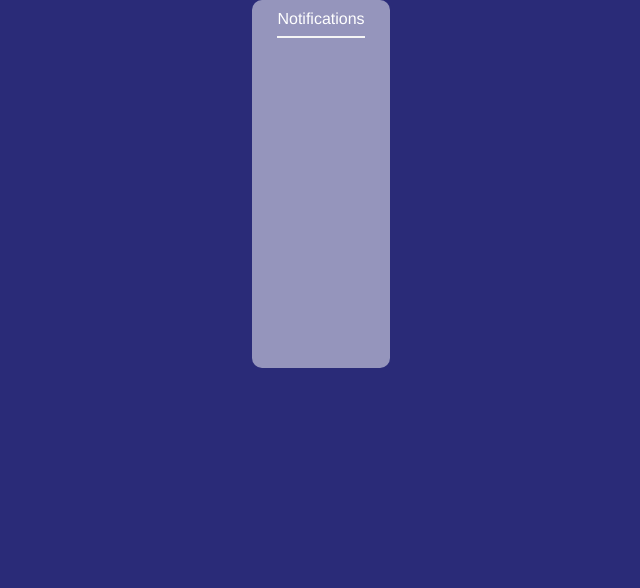
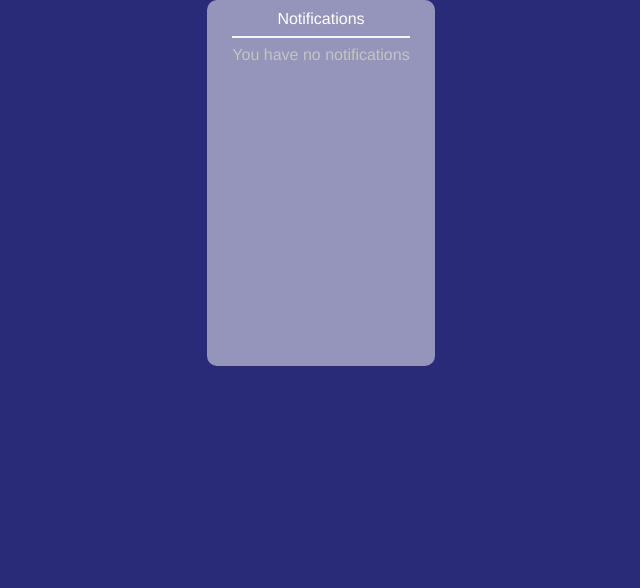
Before and after one commit to evabronskayaa/comttrack, a Django app: page /notifications/ in a window 1280 px wide. Shown: the part 120-708 px from the top of the page, without its empty margins (319-959 px from the left). Run offline with Django 3.2, Linux system fonts and the light colour scheme; the visitor is signed in with stand-in values (Sample User, id 1); data that the repository does not hold is empty; parts of the project's set-up code (start-up, migrations or seed data) failed here and were passed over.

Commit message:
added message boxes

```diff
--- a/authentication/static/authentication/css/tasks&messenger.css
+++ b/authentication/static/authentication/css/tasks&messenger.css
@@ -201,9 +201,7 @@ ul li a {
     float: left;
     overflow-y: scroll;
     height: 300px; /* высота нашего блока */
-            border: 1px solid rgba(193, 193, 193, 0); /* размер и цвет границы блока */
 }
-
 #style::-webkit-scrollbar{
     width: 12px;
 }
@@ -213,7 +211,6 @@ ul li a {
     -webkit-box-shadow: inset 0 0 6px rgba(103, 103, 156, 0.7);
     background-color: #d0d0d0;
 }
-
 #style::-webkit-scrollbar-track {
     -webkit-box-shadow: inset 0 0 6px rgba(0,0,0,0.3);
     border-radius: 10px;
--- a/authentication/templates/authentication/notifications.html
+++ b/authentication/templates/authentication/notifications.html
@@ -16,7 +16,6 @@
 	        float: left;
 	        overflow-y: scroll;
             height: 300px; /* высота нашего блока */
-            border: 1px solid rgba(193, 193, 193, 0); /* размер и цвет границы блока */
         }
     </style>
 </head>
@@ -39,6 +38,9 @@
                 <h1>Notifications</h1>
                 <hr>
                 <div class = "scroll" id="style" style="display: flex;flex-direction: column;">
+                    <!--Сообщение о том что уведомлений нет-->
+                     <div style = "color: #c4c4c4;">You have no notifications</div>
+                    <!--Сообщение о том что уведомлений нет-->
                 {% for notification in notifications %}
                     <div class = "whole_noti" >
                         <div class = "noti">{{notification.author}}</div>
```
Also changed, not shown: authentication/templates/authentication/add_task.html (+10 -0 lines). Lines whose indentation alone changed are shown as unchanged.
